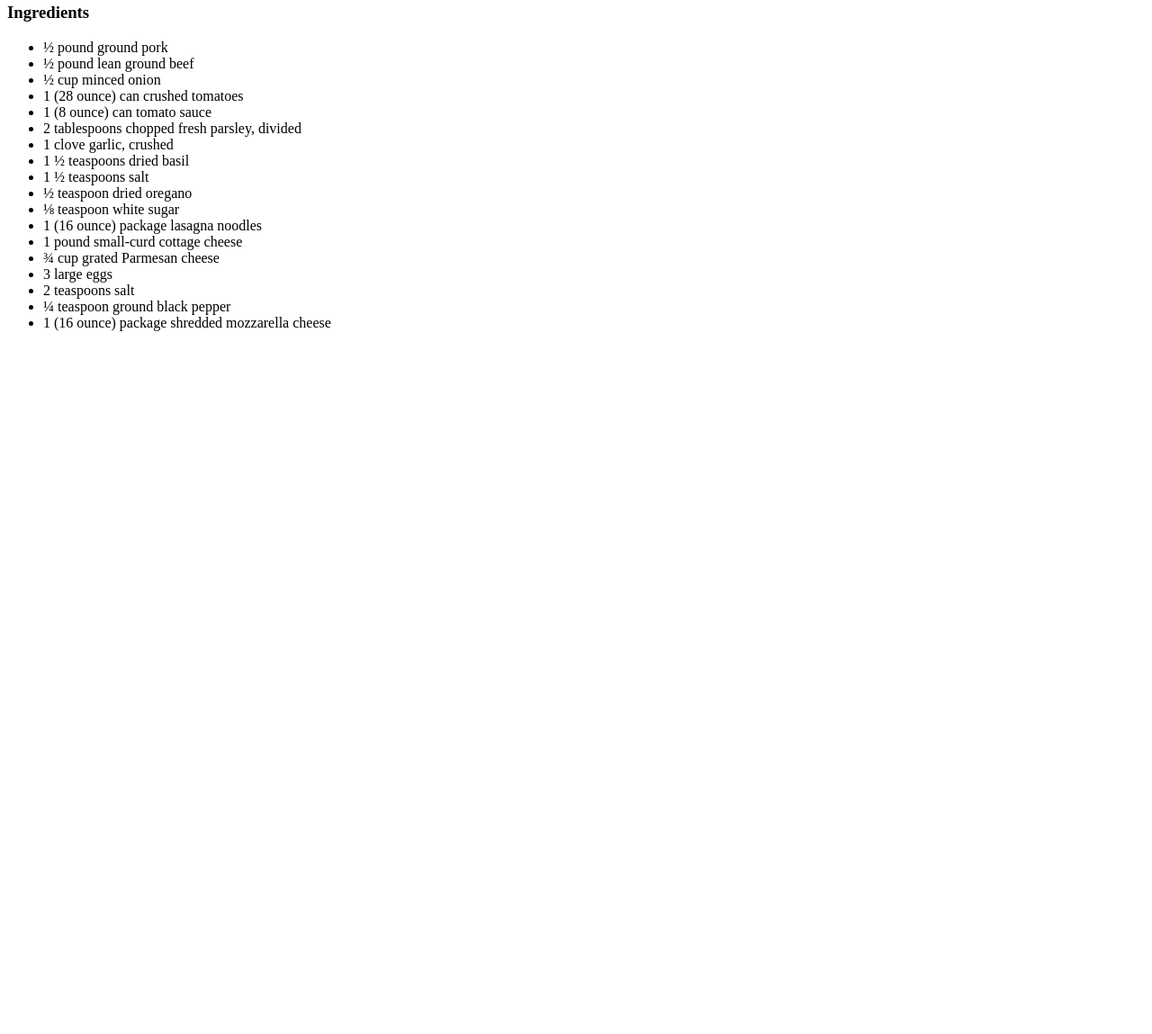
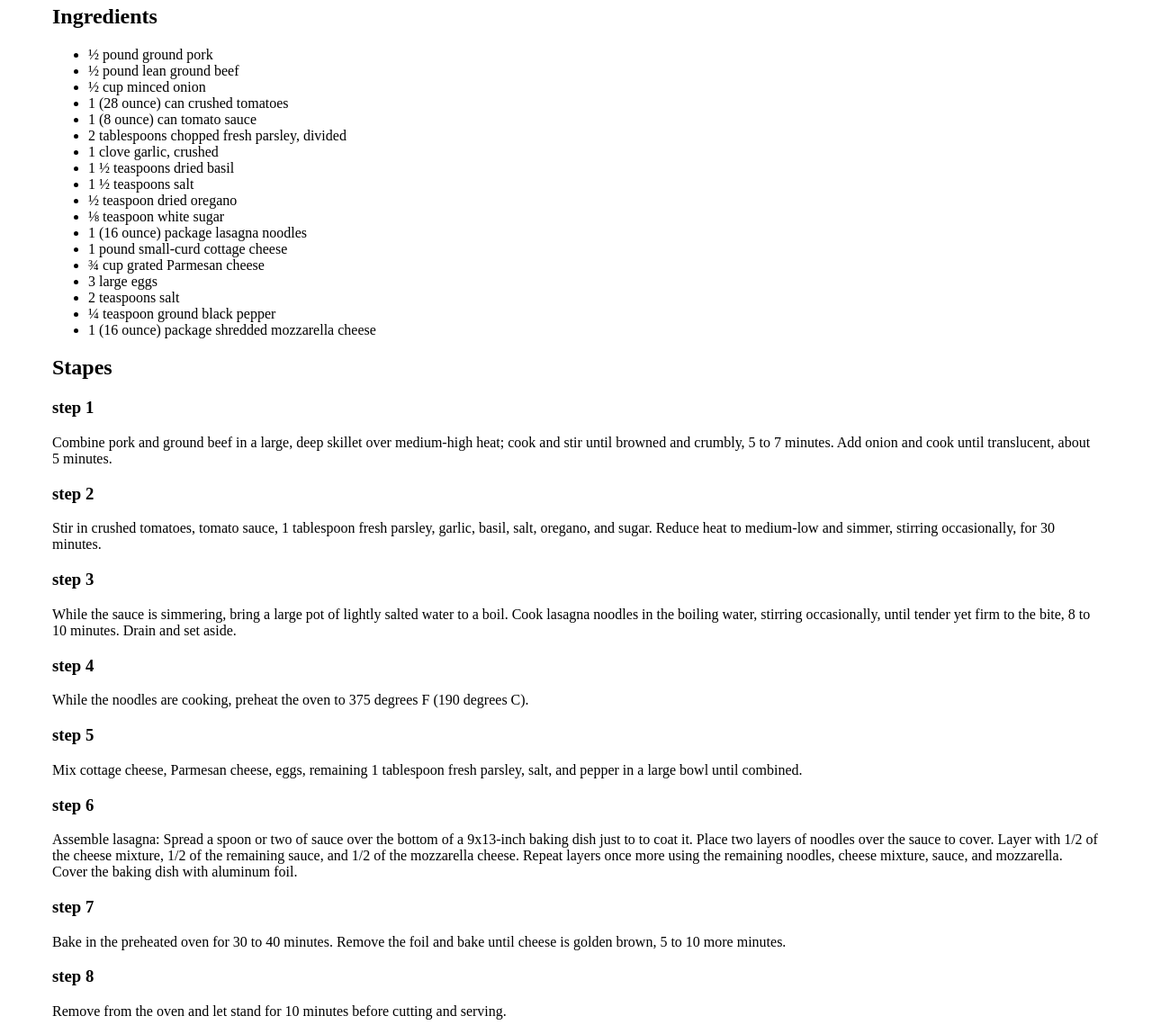
Before and after one commit to alexsiba/odin-recipes, a plain HTML site: page recipes/lasagna.html in a window 1280 px wide. Shown: the part 484-1633 px from the top of the page at 90% size. Before the commit the page ends 868 px from the top, so only its background shows below. Drawn offline with Linux system fonts and the light colour scheme.

Commit message:
the stapes to make the lasagna

```diff
--- a/recipes/lasagna.html
+++ b/recipes/lasagna.html
@@ -5,7 +5,7 @@
     <meta name="viewport" content="width=device-width, initial-scale=1.0" />
     <title>lasagna</title>
   </head>
-  <body>
+  <body style="padding: 0 50px">
     <h1>lasagna Recipe</h1>
     <img
       src="https://imagesvc.meredithcorp.io/v3/mm/image?url=https%3A%2F%2Fstatic.onecms.io%2Fwp-content%2Fuploads%2Fsites%2F43%2F2022%2F10%2F31%2FHomemade-Lasagna-lutzflcat-1x1-1-2000.jpg&q=60&c=sc&poi=auto&orient=true&h=512"
@@ -19,7 +19,7 @@
       by all the layers of delicious Italian flavor — try this homemade lasagna
       recipe today!
     </p>
-    <h3>Ingredients</h3>
+    <h2>Ingredients</h2>
     <ul>
       <li>½ pound ground pork</li>
       <li>½ pound lean ground beef</li>
@@ -40,5 +40,53 @@
       <li>¼ teaspoon ground black pepper</li>
       <li>1 (16 ounce) package shredded mozzarella cheese</li>
     </ul>
+    <h2>Stapes</h2>
+    <h3>step 1</h3>
+    <p>
+      Combine pork and ground beef in a large, deep skillet over medium-high
+      heat; cook and stir until browned and crumbly, 5 to 7 minutes. Add onion
+      and cook until translucent, about 5 minutes.
+    </p>
+    <h3>step 2</h3>
+    <p>
+      Stir in crushed tomatoes, tomato sauce, 1 tablespoon fresh parsley,
+      garlic, basil, salt, oregano, and sugar. Reduce heat to medium-low and
+      simmer, stirring occasionally, for 30 minutes.
+    </p>
+    <h3>step 3</h3>
+    <p>
+      While the sauce is simmering, bring a large pot of lightly salted water to
+      a boil. Cook lasagna noodles in the boiling water, stirring occasionally,
+      until tender yet firm to the bite, 8 to 10 minutes. Drain and set aside.
+    </p>
+    <h3>step 4</h3>
+    <p>
+      While the noodles are cooking, preheat the oven to 375 degrees F (190
+      degrees C).
+    </p>
+    <h3>step 5</h3>
+    <p>
+      Mix cottage cheese, Parmesan cheese, eggs, remaining 1 tablespoon fresh
+      parsley, salt, and pepper in a large bowl until combined.
+    </p>
+    <h3>step 6</h3>
+    <p>
+      Assemble lasagna: Spread a spoon or two of sauce over the bottom of a
+      9x13-inch baking dish just to to coat it. Place two layers of noodles over
+      the sauce to cover. Layer with 1/2 of the cheese mixture, 1/2 of the
+      remaining sauce, and 1/2 of the mozzarella cheese. Repeat layers once more
+      using the remaining noodles, cheese mixture, sauce, and mozzarella. Cover
+      the baking dish with aluminum foil.
+    </p>
+    <h3>step 7</h3>
+    <p>
+      Bake in the preheated oven for 30 to 40 minutes. Remove the foil and bake
+      until cheese is golden brown, 5 to 10 more minutes.
+    </p>
+    <h3>step 8</h3>
+    <p>
+      Remove from the oven and let stand for 10 minutes before cutting and
+      serving.
+    </p>
   </body>
 </html>
```
